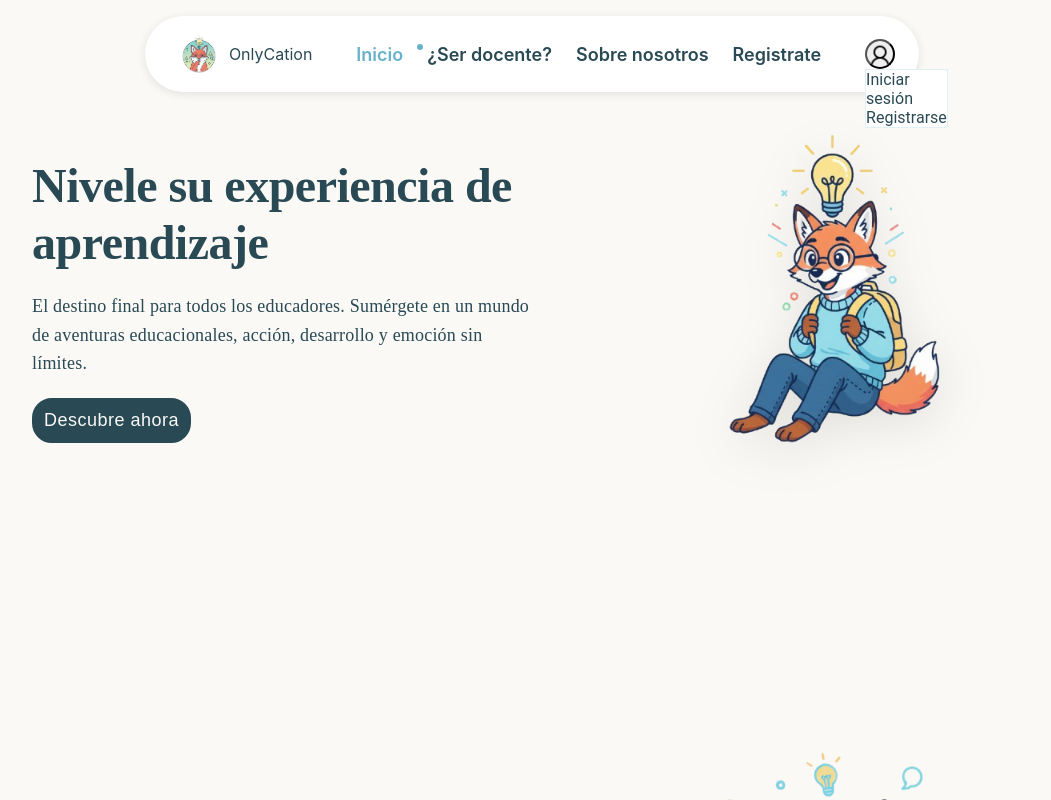
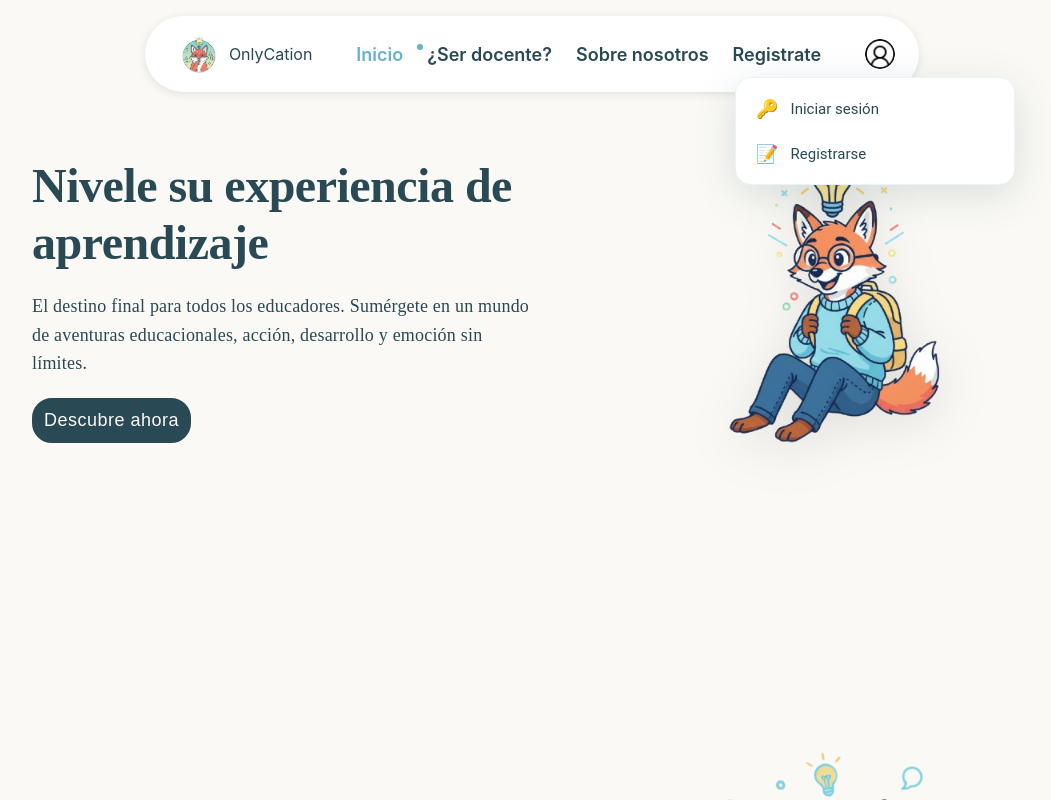
Before and after one commit to alexander1939/OnlyCation_Frontend, a React (Vite) app: page / in a window 1280 px wide. Both pictures are taken after a click on the button 988 px from the left and 54 px from the top of the page. Shown: the top 800 px of the page, without its empty margins (108-1159 px from the left). Built offline with nearby package versions, Linux system fonts and the light colour scheme.

Commit message:
feat: rediseño y reorganizacion dropdown menu

```diff
--- a/src/components/Header.tsx
+++ b/src/components/Header.tsx
@@ -2,6 +2,7 @@ import React, { useState } from 'react';
 import { Link, useLocation } from 'react-router-dom';
 import { useAuthContext } from '../context/auth';
 import { useLoginApi } from '../hooks/auth/useLoginApi';
+import ProfileDropdown from './ProfileDropdown';
 
 const Header: React.FC = () => {
   const [isMenuOpen, setIsMenuOpen] = useState(false);
@@ -11,6 +12,11 @@ const Header: React.FC = () => {
   const isTeacher = user?.role === 'teacher';
   const isStudent = user?.role === 'student';
   const { logout } = useLoginApi();
+
+  // Calcular iniciales del usuario
+  const userInitials = user
+    ? `${user.first_name?.[0] ?? ''}${user.last_name?.[0] ?? ''}`.toUpperCase() || 'U'
+    : '';
   const handleLogout = async () => {
     // Temporary global logout using API hook
     try {
@@ -139,9 +145,23 @@ const Header: React.FC = () => {
           {/* Perfil Dropdown */}
           <div className="relative ml-8">
             <button
-              className="w-[30px] h-[30px] rounded-full flex items-center justify-center transition-all duration-300 hover:bg-gray-100 overflow-hidden"
+              className="rounded-full flex items-center justify-center transition-all duration-300 overflow-hidden"
               onClick={() => setIsProfileOpen(!isProfileOpen)}
+              style={{
+                width: user ? '44px' : '30px',
+                height: user ? '44px' : '30px',
+                backgroundColor: user ? '#0f9d68' : 'transparent',
+                color: '#fff',
+                fontFamily: 'Roboto, sans-serif',
+                fontWeight: 700,
+                fontSize: '16px',
+                border: 'none',
+                cursor: 'pointer'
+              }}
             >
+              {user ? (
+                userInitials
+              ) : (
                 <img
                   src="/usuario.png"
                   alt="Usuario"
@@ -150,59 +170,18 @@ const Header: React.FC = () => {
                     objectFit: 'contain',
                   }}
                 />
+              )}
             </button>
 
             {/* Dropdown Menu */}
             {isProfileOpen && (
-              <div
-                className="absolute right-0 mt-2 w-56 rounded-lg shadow-lg border"
-                style={{
-                  backgroundColor: '#FFFFFF',
-                  borderColor: 'rgba(104, 178, 201, 0.2)',
-                  zIndex: 1000
-                }}
-              >
-                <div className="py-2">
-                  {!user && (
-                    <>
-                      <Link
-                        to="/login"
-                        className="w-full text-left px-4 py-2 text-sm transition-colors duration-200 hover:bg-gray-50 block"
-                        style={{ color: '#294954', fontFamily: 'Roboto, sans-serif', textDecoration: 'none' }}
-                        onClick={() => setIsProfileOpen(false)}
-                      >
-                        Iniciar sesión
-                      </Link>
-                      <Link
-                        to="/register"
-                        className="w-full text-left px-4 py-2 text-sm transition-colors duration-200 hover:bg-gray-50 block"
-                        style={{ color: '#294954', fontFamily: 'Roboto, sans-serif', textDecoration: 'none' }}
-                        onClick={() => setIsProfileOpen(false)}
-                      >
-                        Registrarse
-                      </Link>
-                    </>
-                  )}
-
-                  {isStudent && (
-                    <>
-                      <Link to="/estudiante/general" className="block px-4 py-2 text-sm hover:bg-gray-50" style={{ color: '#294954', textDecoration: 'none' }} onClick={() => setIsProfileOpen(false)}>General</Link>
-                      <Link to="/estudiante/datos-personales" className="block px-4 py-2 text-sm hover:bg-gray-50" style={{ color: '#294954', textDecoration: 'none' }} onClick={() => setIsProfileOpen(false)}>Datos personales</Link>
-                      <button className="w-full text-left px-4 py-2 text-sm hover:bg-gray-50" style={{ color: '#294954' }} onClick={handleLogout}>Cerrar sesión</button>
-                    </>
-                  )}
-
-                  {isTeacher && (
-                    <>
-                      <Link to="/docente/general" className="block px-4 py-2 text-sm hover:bg-gray-50" style={{ color: '#294954', textDecoration: 'none' }} onClick={() => setIsProfileOpen(false)}>General</Link>
-                      <Link to="/docente/datos-personales" className="block px-4 py-2 text-sm hover:bg-gray-50" style={{ color: '#294954', textDecoration: 'none' }} onClick={() => setIsProfileOpen(false)}>Actualizar datos personales</Link>
-                      <Link to="/docente/documentos" className="block px-4 py-2 text-sm hover:bg-gray-50" style={{ color: '#294954', textDecoration: 'none' }} onClick={() => setIsProfileOpen(false)}>Documentos</Link>
-                      <Link to="/docente/agenda" className="block px-4 py-2 text-sm hover:bg-gray-50" style={{ color: '#294954', textDecoration: 'none' }} onClick={() => setIsProfileOpen(false)}>Agenda</Link>
-                      <button className="w-full text-left px-4 py-2 text-sm hover:bg-gray-50" style={{ color: '#294954' }} onClick={handleLogout}>Cerrar sesión</button>
-                    </>
-                  )}
-                </div>
-              </div>
+              <ProfileDropdown
+                user={user}
+                isTeacher={isTeacher}
+                isStudent={isStudent}
+                onClose={() => setIsProfileOpen(false)}
+                onLogout={handleLogout}
+              />
             )}
           </div>
           </div>
--- /dev/null
+++ b/src/components/ProfileDropdown.tsx
@@ -0,0 +1,105 @@
+// import React from 'react';
+import { Link } from 'react-router-dom';
+import '../styles/profile-dropdown.css';
+
+type ProfileDropdownProps = {
+  user: any;
+  isTeacher: boolean;
+  isStudent: boolean;
+  onClose: () => void;
+  onLogout: () => void;
+};
+
+export default function ProfileDropdown({ user, isTeacher, isStudent, onClose, onLogout }: ProfileDropdownProps) {
+  const userInitials = user
+    ? `${user.first_name?.[0] ?? ''}${user.last_name?.[0] ?? ''}`.toUpperCase() || 'U'
+    : '';
+  const fullName = user ? `${user.first_name} ${user.last_name}`.trim() : '';
+  const userEmail = user?.email || '';
+
+  return (
+    <div className="profile-dropdown">
+      {/* Avatar y info del usuario (solo si está logueado) */}
+      {user && (
+        <div className="profile-dropdown-header">
+          <div className="profile-dropdown-avatar">
+            {userInitials}
+          </div>
+          <div className="profile-dropdown-name">
+            {fullName}
+          </div>
+          <div className="profile-dropdown-email">
+            {userEmail}
+          </div>
+        </div>
+      )}
+
+      <div className="profile-dropdown-menu">
+        {!user && (
+          <>
+            <Link
+              to="/login"
+              className="profile-dropdown-item"
+              onClick={onClose}
+            >
+              <span className="profile-dropdown-icon">🔑</span>
+              Iniciar sesión
+            </Link>
+            <Link
+              to="/register"
+              className="profile-dropdown-item"
+              onClick={onClose}
+            >
+              <span className="profile-dropdown-icon">📝</span>
+              Registrarse
+            </Link>
+          </>
+        )}
+
+        {isStudent && (
+          <>
+            <Link to="/estudiante/general" className="profile-dropdown-item" onClick={onClose}>
+              <span className="profile-dropdown-icon">📊</span>
+              General
+            </Link>
+            <Link to="/estudiante/datos-personales" className="profile-dropdown-item" onClick={onClose}>
+              <span className="profile-dropdown-icon">👤</span>
+              Actualizar Datos Personales
+            </Link>
+            <div className="profile-dropdown-divider"></div>
+            <button className="profile-dropdown-item profile-dropdown-button" onClick={onLogout}>
+              <span className="profile-dropdown-icon">🚪</span>
+              Cerrar Sesión
+            </button>
+          </>
+        )}
+
+        {isTeacher && (
+          <>
+            <Link to="/docente/general" className="profile-dropdown-item" onClick={onClose}>
+              <span className="profile-dropdown-icon">📊</span>
+              General
+            </Link>
+            <Link to="/docente/datos-personales" className="profile-dropdown-item" onClick={onClose}>
+              <span className="profile-dropdown-icon">👤</span>
+              Actualizar Datos Personales
+            </Link>
+            <Link to="/docente/documentos" className="profile-dropdown-item" onClick={onClose}>
+              <span className="profile-dropdown-icon">📁</span>
+              Documentos
+            </Link>
+            <Link to="/docente/agenda" className="profile-dropdown-item" onClick={onClose}>
+              <span className="profile-dropdown-icon">📅</span>
+              Agenda
+            </Link>
+            <div className="profile-dropdown-divider"></div>
+            <button className="profile-dropdown-item profile-dropdown-button" onClick={onLogout}>
+              <span className="profile-dropdown-icon">🚪</span>
+              Cerrar Sesión
+            </button>
+          </>
+        )}
+      </div>
+    </div>
+  );
+}
--- /dev/null
+++ b/src/styles/profile-dropdown.css
@@ -0,0 +1,93 @@
+/* Profile Dropdown Container */
+.profile-dropdown {
+  position: absolute;
+  right: -120px;
+  top: calc(100% + 8px);
+  background-color: #FFFFFF;
+  border: 1px solid rgba(104, 178, 201, 0.15);
+  border-radius: 16px;
+  box-shadow: 0 10px 40px rgba(41, 73, 84, 0.15);
+  min-width: 280px;
+  z-index: 1000;
+  font-family: 'Roboto', sans-serif;
+}
+
+/* Header con info del usuario */
+.profile-dropdown-header {
+  padding: 20px;
+  border-bottom: 1px solid rgba(104, 178, 201, 0.15);
+  text-align: center;
+}
+
+.profile-dropdown-avatar {
+  width: 56px;
+  height: 56px;
+  border-radius: 50%;
+  background-color: #0f9d68;
+  color: #fff;
+  display: flex;
+  align-items: center;
+  justify-content: center;
+  margin: 0 auto 12px;
+  font-family: 'Roboto', sans-serif;
+  font-weight: 800;
+  font-size: 20px;
+}
+
+.profile-dropdown-name {
+  font-family: 'Roboto', sans-serif;
+  font-weight: 700;
+  font-size: 16px;
+  color: #294954;
+  margin-bottom: 4px;
+}
+
+.profile-dropdown-email {
+  font-family: 'Roboto', sans-serif;
+  font-size: 13px;
+  color: #294954;
+  opacity: 0.7;
+}
+
+/* Menu items */
+.profile-dropdown-menu {
+  padding: 8px 0;
+}
+
+.profile-dropdown-item {
+  display: flex;
+  align-items: center;
+  gap: 12px;
+  padding: 12px 20px;
+  color: #294954;
+  font-family: 'Roboto', sans-serif;
+  font-size: 15px;
+  text-decoration: none;
+  transition: background-color 200ms ease;
+  cursor: pointer;
+}
+
+.profile-dropdown-item:hover {
+  background-color: rgba(104, 178, 201, 0.08);
+}
+
+.profile-dropdown-icon {
+  font-size: 18px;
+  display: flex;
+  align-items: center;
+  justify-content: center;
+}
+
+/* Button variant */
+.profile-dropdown-button {
+  width: 100%;
+  text-align: left;
+  background: none;
+  border: none;
+}
+
+/* Divider */
+.profile-dropdown-divider {
+  border-top: 1px solid rgba(104, 178, 201, 0.15);
+  margin: 8px 0;
+}
```
Lines whose indentation alone changed are shown as unchanged.
